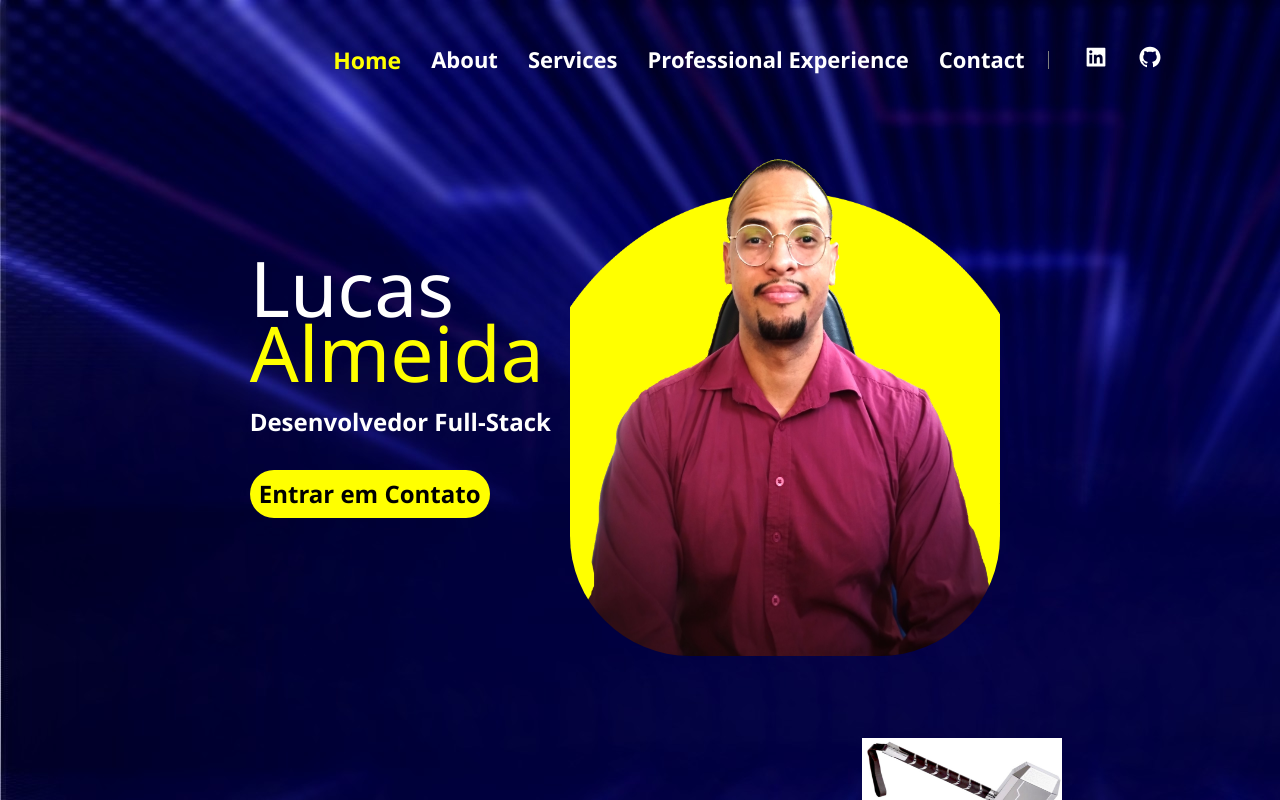
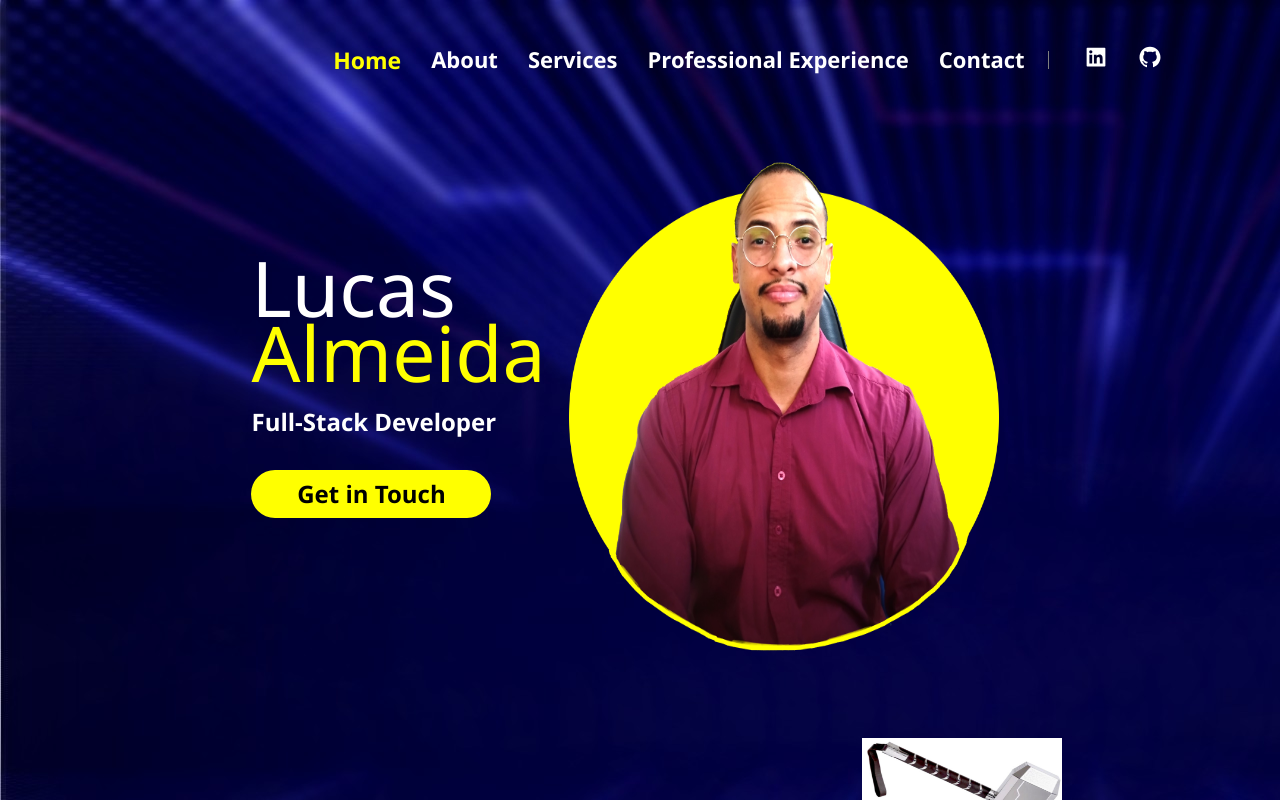
Before and after one commit to LucasPereira9/personalPortfolio, a Next.js app: page /en in a window 1280 px wide. Shown: the top 800 px of the page. Built offline with nearby package versions, Linux system fonts and the light colour scheme.

Commit message:
feat: new translations

```diff
--- a/src/app/[locale]/page.tsx
+++ b/src/app/[locale]/page.tsx
@@ -4,8 +4,11 @@ import styles from './page.module.css'
 import Header from '@/components/header';
 import AnimatedContainer from '@/components/animatedContainer';
 import PrimaryButton from '@/components/primaryButton';
+import { useTranslations } from 'next-intl';
 
 export default function Index() {
+
+  const t = useTranslations('index');
 
   const handleScrollToSection = (id: string) => {
         const element = document.getElementById(id);
@@ -20,14 +23,14 @@ export default function Index() {
         <div>
             <p className={styles.first_name}>Lucas</p>
             <p className={styles.second_name}>Almeida</p>
-            <h2>Desenvolvedor Full-Stack</h2>
+            <h2>{t('Desenvolvedor Full-Stack')}</h2>
             <div className={styles.button_container}>
-               <PrimaryButton buttonFunction={() => handleScrollToSection('contact')} title='Entrar em Contato' />
+               <PrimaryButton buttonFunction={() => handleScrollToSection('contact')} title={t('Entrar em Contato')} />
             </div>
         </div>
         <div className={styles.profile_picture}>
           <AnimatedContainer>
-          <Image style={{borderRadius: '15vh'}} width={430} height={500} src={'/assets/images/lucas_perfil.png'} alt={'profile'} />
+          <Image width={430} height={500} src={'/assets/images/lucas_perfil.png'} alt={'profile'} />
           </AnimatedContainer>
         </div>
       </div>
--- a/src/components/primaryButton/primaryButton.module.css
+++ b/src/components/primaryButton/primaryButton.module.css
@@ -12,7 +12,8 @@
     transition: background-size 0.5s ease;
 }
 .title {
-    color: black
+    color: black;
+    font-family: 'Segoe UI', Tahoma, Geneva, Verdana, sans-serif;
 }
 
 .container:hover {
--- a/translations/en.json
+++ b/translations/en.json
@@ -4,7 +4,9 @@
       "Sobre": "About",
       "Serviços": "Services",
       "Experiência Profissional": "Professional Experience",
-      "Contato": "Contact"
+      "Contato": "Contact",
+      "Desenvolvedor Full-Stack": "Full-Stack Developer",
+      "Entrar em Contato": "Get in Touch"
     }
 
   }
--- a/translations/pt.json
+++ b/translations/pt.json
@@ -4,7 +4,9 @@
     "Sobre": "Sobre",
     "Serviços": "Serviços",
     "Experiência Profissional": "Experiência Profissional",
-    "Contato": "Contato"
+    "Contato": "Contato",
+    "Desenvolvedor Full-Stack": "Desenvolvedor Full-Stack",
+    "Entrar em Contato": "Entrar em Contato"
   }
 
   }
```
Also changed, not shown: public/assets/images/lucas_perfil.png.
